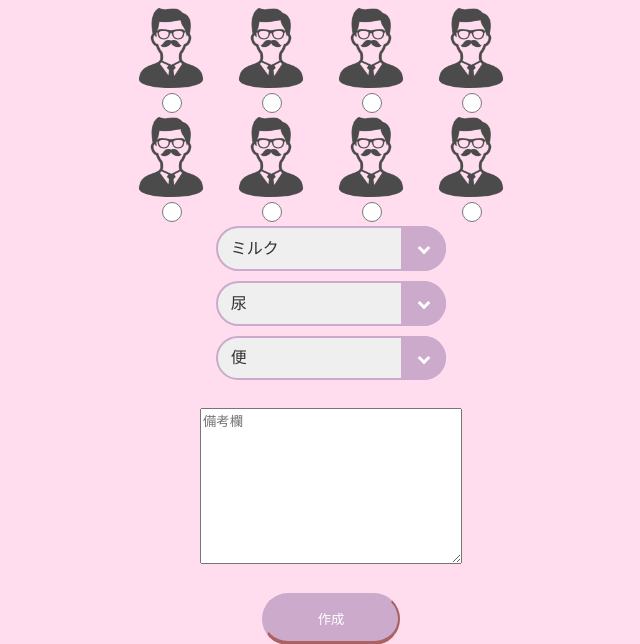
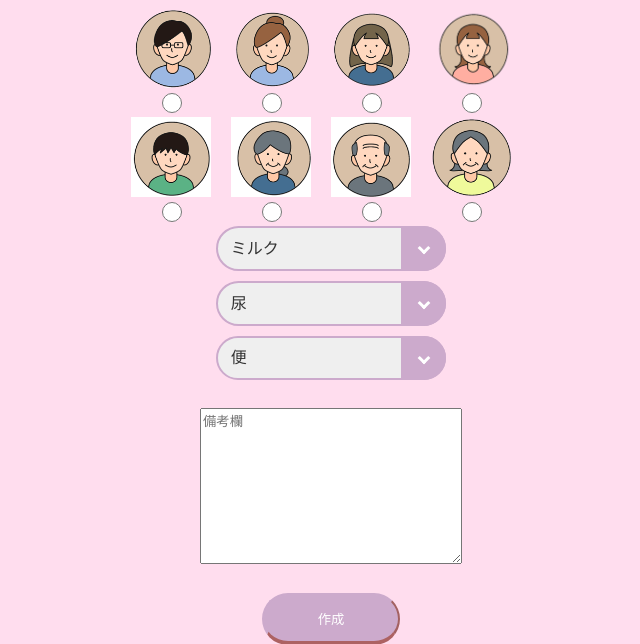
Before and after one commit to Ryuichi-Tanaka/flask_db, a Flask app: page /create in a window 1280 px wide. Shown: the top 644 px of the page, without its empty margins (309-949 px from the left). Run offline with Flask 3, Linux system fonts and the light colour scheme.

Commit message:
アイコン修正

```diff
--- /dev/null
+++ b/static/desktop.ini
@@ -0,0 +1,2 @@
+[LocalizedFileNames]
+haha.png=@haha.png,0
--- a/templates/create.html
+++ b/templates/create.html
@@ -7,48 +7,48 @@
 {% block content %}
     <form action="{{ url_for('register_article') }}" method="post" style="text-align: center;">
 
-        <div class="container">
-            <div class="item">
-                <img src="../static/man.png" alt="表示不可" width="80px" height="80px">
-                <input type="radio" name="family" id="Father">
+        <div class="container" >
+            <div class="item" >
+                <img src="../static/chichi.png" alt="表示" width="80px" height="80px">
+                <input type="radio" name="user" id="user" value="父">
             </div>
 
             <div class="item">
-                <img src="../static/man.png" alt="表示不可" width="80px" height="80px">
-                <input type="radio" name="family" id="Mother">
+                <img src="../static/haha.png" alt="表示不可" width="80px" height="80px">
+                <input type="radio" name="user" id="Mother" value="母">
             </div>
 
             <div class="item">
-                <img src="../static/man.png" alt="表示不可" width="80px" height="80px">
-                <input type="radio" name="family" id="Siblings">
+                <img src="../static/ane.png" alt="表示不可" width="80px" height="80px">
+                <input type="radio" name="user" id="Siblings"value="姉">
             </div>
 
             <div class="item">
-                <img src="../static/man.png" alt="表示不可" width="80px" height="80px">
-                <input type="radio" name="family" id="Grandfather">
+                <img src="../static/imouto.png" alt="表示不可" width="80px" height="80px">
+                <input type="radio" name="user" id="Grandfather"value="妹">
             </div>
         </div>
 
         <div>
             <div class="container1">
                 <div class="item">
-                    <img src="../static/man.png" alt="表示不可" width="80px" height="80px">
-                    <input type="radio" name="family" id="Grandmother">
+                    <img src="../static/otouto.png" alt="表示不可" width="80px" height="80px">
+                    <input type="radio" name="user" id="Grandmother"value="弟">
                 </div>
 
                 <div class="item">
-                    <img src="../static/man.png" alt="表示不可" width="80px" height="80px">
-                    <input type="radio" name="family" id="Children">
+                    <img src="../static/sobo.png" alt="表示不可" width="80px" height="80px">
+                    <input type="radio" name="user" id="Children"value="祖母">
                 </div>
 
                 <div class="item">
-                    <img src="../static/man.png" alt="表示不可" width="80px" height="80px">
-                    <input type="radio" name="family" id="brother">
+                    <img src="../static/sohu.png" alt="表示不可" width="80px" height="80px">
+                    <input type="radio" name="user" id="brother"value="祖父">
                 </div>
 
                 <div class="item">
-                    <img src="../static/man.png" alt="表示不可" width="80px" height="80px">
-                    <input type="radio" name="family" id="aunt">
+                    <img src="../static/oba.png" alt="表示不可" width="80px" height="80px">
+                    <input type="radio" name="user" id="aunt"value="叔母">
                 </div>
             </div>
 
```
Also changed, not shown: static/ane.png (added), static/chichi.png (added), static/haha.png (added), static/imouto.png (added), static/man.png (deleted), static/oba.png (added), static/otouto.png (added), static/sakura.jpg (deleted), static/sobo.png (added), static/sohu.png (added).
